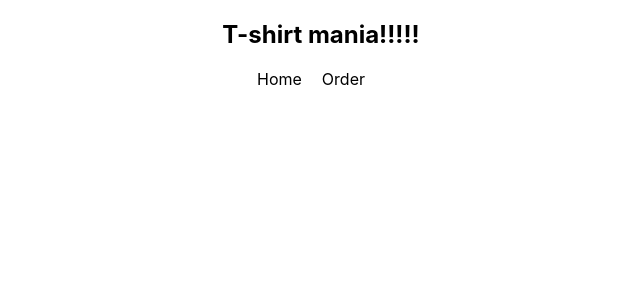
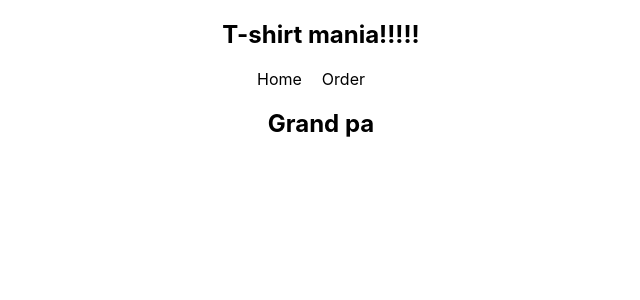
Before and after one commit to capmahin/t-shirt-mania, a React (Create React App) app: page /grandpa in a window 1280 px wide. Shown: the top 300 px of the page, without its empty margins (319-959 px from the left). Built offline with nearby package versions, Linux system fonts and the light colour scheme.

Commit message:
add grand pa and route it

```diff
--- a/src/App.js
+++ b/src/App.js
@@ -1,5 +1,6 @@
 import { Route, Routes } from "react-router-dom";
 import "./App.css";
+import Grandpa from "./components/Grandpa/Grandpa";
 import Header from "./components/Header/Header";
 import Home from "./components/Home/Home";
 import OrderReview from "./components/OrderReview/OrderReview";
@@ -15,6 +16,7 @@ function App() {
           path="/orderreview"
           element={<OrderReview></OrderReview>}
         ></Route>
+        <Route path="/grandpa" element={<Grandpa></Grandpa>}></Route>
       </Routes>
     </div>
   );
--- /dev/null
+++ b/src/components/Grandpa/Grandpa.js
@@ -0,0 +1,12 @@
+import React from "react";
+import "./Grandpa.css";
+
+const Grandpa = () => {
+  return (
+    <div>
+      <h2>Grand pa</h2>
+    </div>
+  );
+};
+
+export default Grandpa;
```
Also changed, not shown: src/components/Grandpa/Grandpa.css (added).
